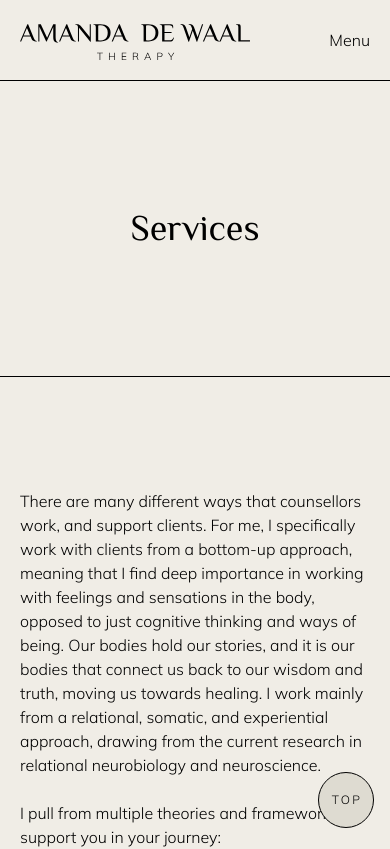
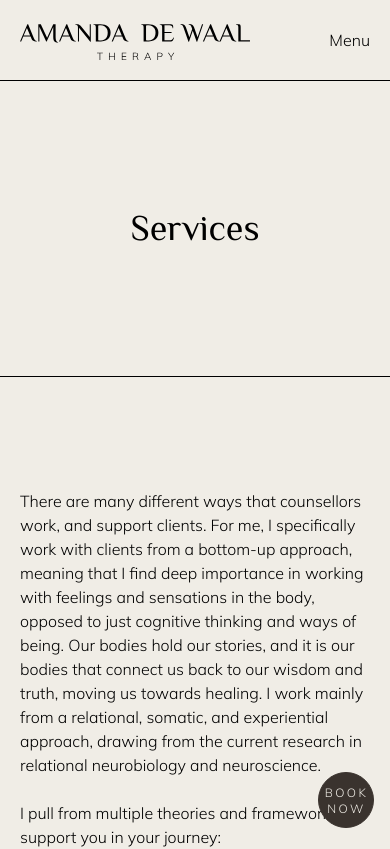
Before and after one commit to HadaRaion/amanda-de-waal-therapy, a Next.js app: page /services in a window 390 px wide. Shown: the top 849 px of the page. Built offline with nearby package versions, Linux system fonts and the light colour scheme.

Commit message:
Change scroll top btn to book now btn

```diff
--- /dev/null
+++ b/components/BookingBtn.tsx
@@ -0,0 +1,44 @@
+'use client';
+
+import {
+	Variants,
+	useAnimationControls,
+	useScroll,
+	motion,
+} from 'framer-motion';
+import { useState, useEffect } from 'react';
+
+const BookingBtnVariants: Variants = {
+	hide: { opacity: 0 },
+	show: { opacity: 1 },
+};
+
+export default function ScrollToTopBtn() {
+	const { scrollYProgress } = useScroll();
+	const controls = useAnimationControls();
+
+	useEffect(() => {
+		return scrollYProgress.on('change', latestValue => {
+			if (latestValue > 0.1) {
+				controls.start('show');
+			} else {
+				controls.start('hide');
+			}
+		});
+	}, [scrollYProgress, controls]);
+
+	const isBrowser = () => typeof window !== 'undefined';
+
+	return (
+		<motion.a
+			className="fixed z-40 bottom-4 right-4 lg:bottom-10 lg:right-10 w-14 h-14 lg:w-[90px] lg:h-[90px] rounded-full border border-dark bg-dark text-light hover:bg-primary  hover:text-dark duration-500 ease flex justify-center items-center link"
+			variants={BookingBtnVariants}
+			initial="hide"
+			animate={controls}
+			href="https://amandadewaaltherapy.janeapp.com/#staff_member/1"
+			target="_blank"
+			title="Go to booking site in new tab">
+			<span className="block p-2 mt-[1px] ml-[1px] text-center">Book now</span>
+		</motion.a>
+	);
+}
--- a/components/Footer.tsx
+++ b/components/Footer.tsx
@@ -1,6 +1,6 @@
 import Image from 'next/image';
 import Container from './Container';
-import ScrollToTopBtn from './ScrollToTopBtn';
+import BookingBtn from './BookingBtn';
 
 const contactInfo = [
 	{ label: 'phone', href: 'tel:+15874104183', value: '+1 587 410 4183' },
@@ -88,7 +88,7 @@ export default function Footer() {
 				© 2023 AMANDA DE WAAL THERAPY.{' '}
 				<span className="mobile-br mt-1 sm:mt-0">All Rights Reserved.</span>
 			</p>
-			<ScrollToTopBtn />
+			<BookingBtn />
 		</footer>
 	);
 }
```
